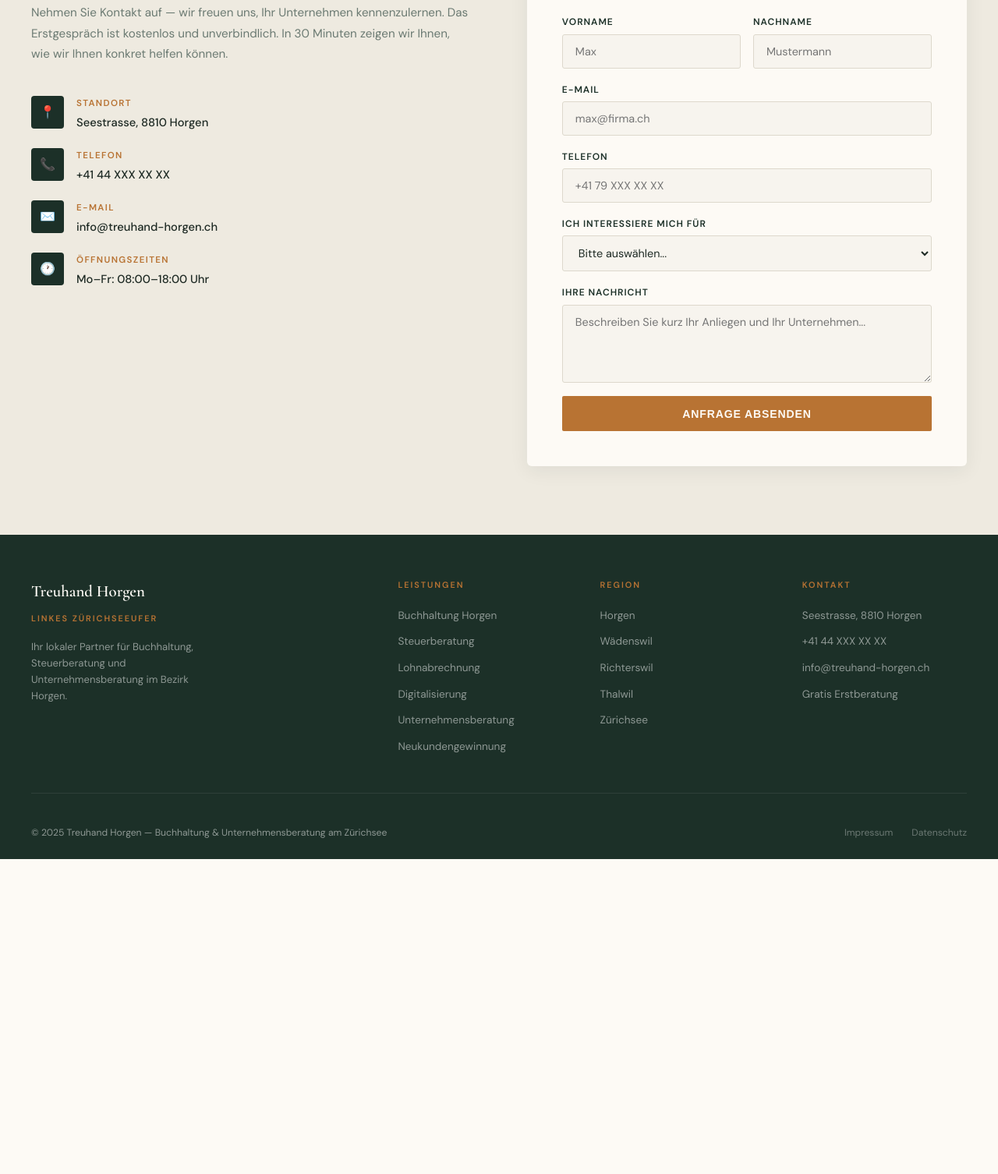
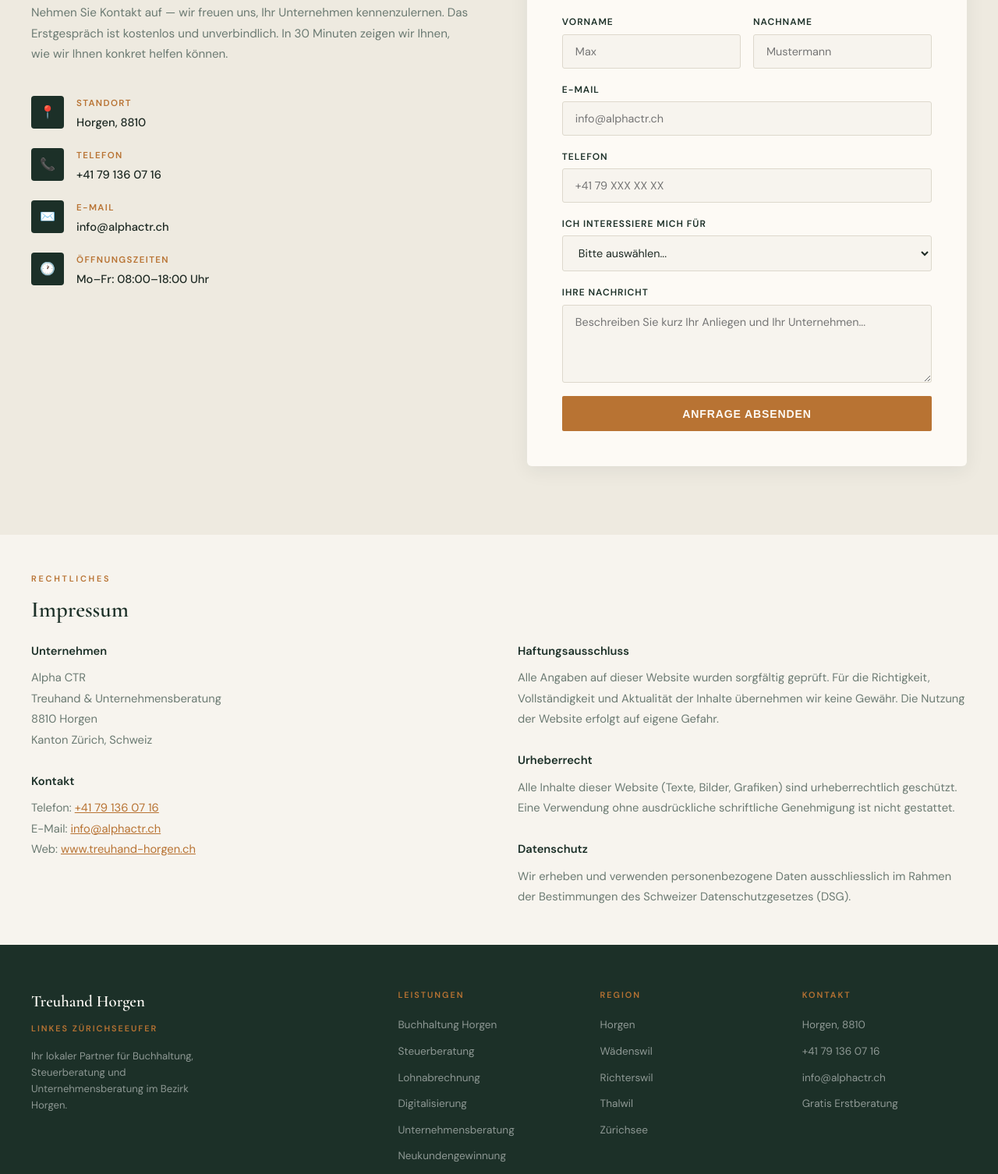
Before and after one commit to Alban8800/treuhand-horgen.ch, a plain HTML site: page index.html in a window 1280 px wide. Shown: the part 3317-4823 px from the top of the page at 78% size. Before the commit the page ends 4419 px from the top, so only its background shows below. Drawn offline with nearby package versions, Linux system fonts and the light colour scheme.

Commit message:
Add files via upload

```diff
--- a/index.html
+++ b/index.html
@@ -27,12 +27,12 @@
     "description": "Professionelle Buchhaltung, Steuerberatung und Unternehmensberatung für KMU in Horgen und am linken Zürichseeufer",
     "address": {
       "@type": "PostalAddress",
-      "streetAddress": "Seestrasse 10",
+      "streetAddress": "Seestrasse",
       "addressLocality": "Horgen",
       "postalCode": "8810",
       "addressCountry": "CH"
     },
-    "telephone": "+41 44 XXX XX XX",
+    "telephone": "+41791360716",
     "areaServed": ["Horgen", "Wädenswil", "Richterswil", "Thalwil", "Zürichsee"],
     "serviceType": ["Buchhaltung", "Steuerberatung", "Lohnabrechnung", "Unternehmensberatung", "Digitalisierung"]
   }
@@ -862,21 +862,21 @@
           <div class="k-icon">📍</div>
           <div class="k-text">
             <strong>Standort</strong>
-            <span>Seestrasse, 8810 Horgen</span>
+            <span>Horgen, 8810</span>
           </div>
         </div>
         <div class="k-detail">
           <div class="k-icon">📞</div>
           <div class="k-text">
             <strong>Telefon</strong>
-            <span>+41 44 XXX XX XX</span>
+            <span>+41 79 136 07 16</span>
           </div>
         </div>
         <div class="k-detail">
           <div class="k-icon">✉️</div>
           <div class="k-text">
             <strong>E-Mail</strong>
-            <span>info@treuhand-horgen.ch</span>
+            <span>info@alphactr.ch</span>
           </div>
         </div>
         <div class="k-detail">
@@ -902,7 +902,7 @@
         </div>
         <div class="form-group">
           <label>E-Mail</label>
-          <input type="email" placeholder="max@firma.ch">
+          <input type="email" placeholder="info@alphactr.ch">
         </div>
         <div class="form-group">
           <label>Telefon</label>
@@ -928,6 +928,38 @@
         <button class="btn-copper" style="width:100%; text-align:center; border:none; cursor:pointer;">
           Anfrage absenden
         </button>
+      </div>
+    </div>
+  </div>
+</section>
+
+<!-- IMPRESSUM -->
+<section class="section" id="impressum" style="background:#f7f4ee; padding: 3rem 2rem;">
+  <div class="section-inner">
+    <p class="label">Rechtliches</p>
+    <h2 class="title" style="font-size:1.8rem; margin-bottom:1.5rem;">Impressum</h2>
+    <div style="display:grid; grid-template-columns:1fr 1fr; gap:3rem; font-size:0.92rem; color:#6b7a72; line-height:1.8;">
+      <div>
+        <strong style="color:#1c3028; display:block; margin-bottom:0.5rem;">Unternehmen</strong>
+        Alpha CTR<br>
+        Treuhand & Unternehmensberatung<br>
+        8810 Horgen<br>
+        Kanton Zürich, Schweiz
+        <br><br>
+        <strong style="color:#1c3028; display:block; margin-bottom:0.5rem;">Kontakt</strong>
+        Telefon: <a href="tel:+41791360716" style="color:#b87333;">+41 79 136 07 16</a><br>
+        E-Mail: <a href="mailto:info@alphactr.ch" style="color:#b87333;">info@alphactr.ch</a><br>
+        Web: <a href="https://www.treuhand-horgen.ch" style="color:#b87333;">www.treuhand-horgen.ch</a>
+      </div>
+      <div>
+        <strong style="color:#1c3028; display:block; margin-bottom:0.5rem;">Haftungsausschluss</strong>
+        Alle Angaben auf dieser Website wurden sorgfältig geprüft. Für die Richtigkeit, Vollständigkeit und Aktualität der Inhalte übernehmen wir keine Gewähr. Die Nutzung der Website erfolgt auf eigene Gefahr.
+        <br><br>
+        <strong style="color:#1c3028; display:block; margin-bottom:0.5rem;">Urheberrecht</strong>
+        Alle Inhalte dieser Website (Texte, Bilder, Grafiken) sind urheberrechtlich geschützt. Eine Verwendung ohne ausdrückliche schriftliche Genehmigung ist nicht gestattet.
+        <br><br>
+        <strong style="color:#1c3028; display:block; margin-bottom:0.5rem;">Datenschutz</strong>
+        Wir erheben und verwenden personenbezogene Daten ausschliesslich im Rahmen der Bestimmungen des Schweizer Datenschutzgesetzes (DSG).
       </div>
     </div>
   </div>
@@ -966,9 +998,9 @@
       <div class="footer-col">
         <h4>Kontakt</h4>
         <ul>
-          <li><a href="#">Seestrasse, 8810 Horgen</a></li>
-          <li><a href="#">+41 44 XXX XX XX</a></li>
-          <li><a href="#">info@treuhand-horgen.ch</a></li>
+          <li><a href="#">Horgen, 8810</a></li>
+          <li><a href="#">+41 79 136 07 16</a></li>
+          <li><a href="#">info@alphactr.ch</a></li>
           <li><a href="#kontakt">Gratis Erstberatung</a></li>
         </ul>
       </div>
@@ -976,7 +1008,7 @@
     <div class="footer-bottom">
       <span>© 2025 Treuhand Horgen — Buchhaltung & Unternehmensberatung am Zürichsee</span>
       <div style="display:flex; gap:1.5rem;">
-        <a href="#">Impressum</a>
+        <a href="#impressum">Impressum</a>
         <a href="#">Datenschutz</a>
       </div>
     </div>
```
